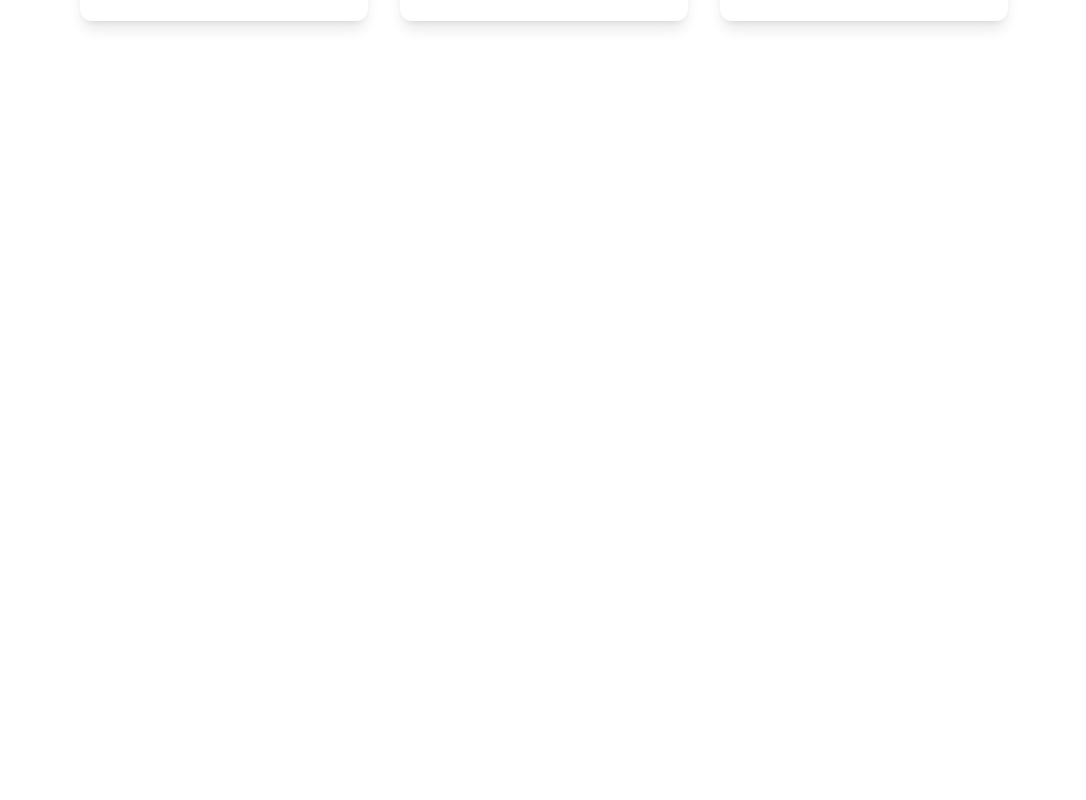
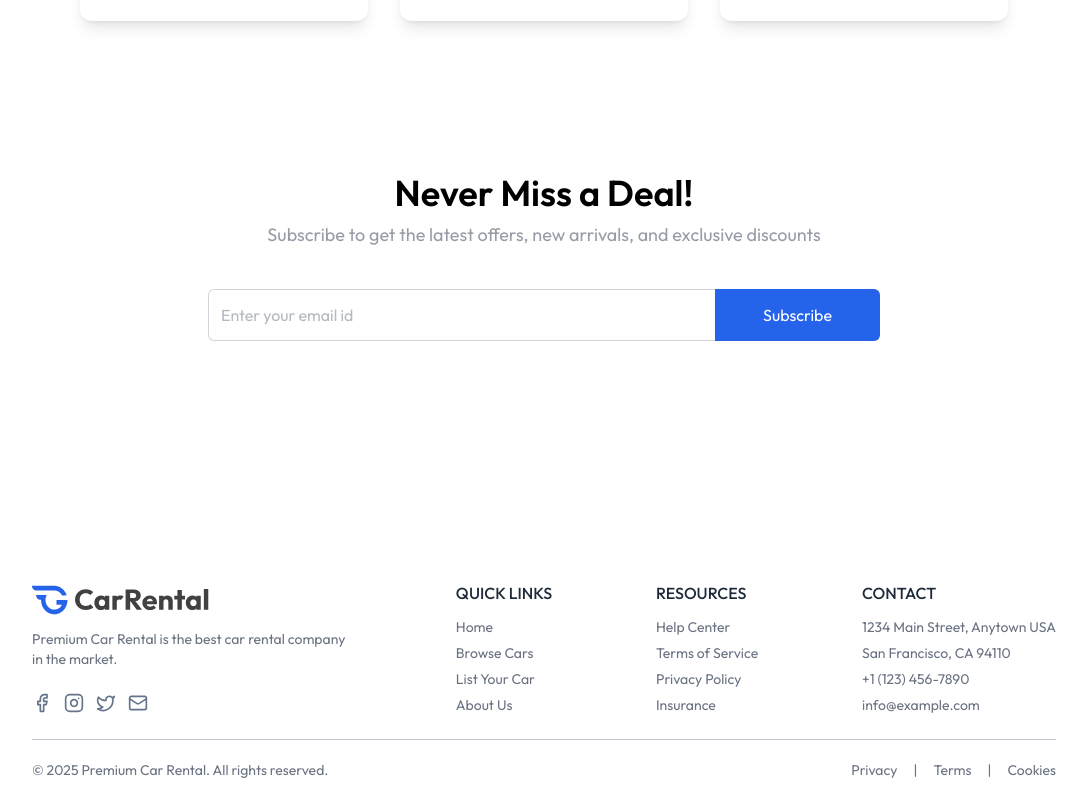
Before and after one commit to Faizululum/car-rental, a React (Vite) app in the folder client/: page / in a window 1280 px wide. Shown: the part 2826-3626 px from the top of the page, without its empty margins (96-1182 px from the left). Before the commit the page ends 2959 px from the top, so only its background shows below. Built offline with nearby package versions, Linux system fonts and the light colour scheme.

Commit message:
feat: create Footer section

```diff
--- a/client/src/App.jsx
+++ b/client/src/App.jsx
@@ -5,6 +5,7 @@
 import CarDetails from "./pages/CarDetails";
 import Cars from "./pages/Cars";
 import MyBookings from "./pages/MyBookings";
+import Footer from "./components/Footer";
 
 const App = () => {
   const [showLogin, setShowLogin] = useState(false);
@@ -20,6 +21,8 @@
         <Route path="/cars" element={<Cars />} />
         <Route path="/my-bookings" element={<MyBookings />} />
       </Routes>
+
+      {!isOwnerPath && <Footer />}
     </>
   );
 };
--- /dev/null
+++ b/client/src/components/Footer.jsx
@@ -0,0 +1,109 @@
+import React from "react";
+import { assets } from "../assets/assets";
+
+const Footer = () => {
+  return (
+    <div className="px md:px-16 lg:px-24 xl:px-32 mt-60 text-sm text-gray-500">
+      <div className="flex flex-wrap justify-between items-start gap-8 pb-6 border-borderColor border-b">
+        <div>
+          <img
+            src={assets.logo}
+            alt="logo"
+            className="h-8 md:h-9"
+          />
+          <p className="max-w-80 mt-3">
+            Premium Car Rental is the best car rental company in the market.
+          </p>
+          <div className="flex items-center gap-3 mt-6">
+            <a href="#">
+                <img src={assets.facebook_logo} className="w-5 h-5" alt="facebook logo" />
+            </a>
+            <a href="#">
+                <img src={assets.instagram_logo} className="w-5 h-5" alt="facebook logo" />
+            </a>
+            <a href="#">
+                <img src={assets.twitter_logo} className="w-5 h-5" alt="facebook logo" />
+            </a>
+            <a href="#">
+                <img src={assets.gmail_logo} className="w-5 h-5" alt="facebook logo" />
+            </a>
+          </div>
+        </div>
+
+        <div>
+          <h2 className="text-base font-medium uppercase text-gray-800">Quick Links</h2>
+          <ul className="mt-3 flex flex-col gap-1.5">
+            <li>
+              <a href="#">Home</a>
+            </li>
+            <li>
+              <a href="#">Browse Cars</a>
+            </li>
+            <li>
+              <a href="#">List Your Car</a>
+            </li>
+            <li>
+              <a href="#">About Us</a>
+            </li>
+          </ul>
+        </div>
+        <div>
+          <h2 className="text-base font-medium uppercase text-gray-800">Resources</h2>
+          <ul className="mt-3 flex flex-col gap-1.5">
+            <li>
+              <a href="#">Help Center</a>
+            </li>
+            <li>
+              <a href="#">Terms of Service</a>
+            </li>
+            <li>
+              <a href="#">Privacy Policy</a>
+            </li>
+            <li>
+              <a href="#">Insurance</a>
+            </li>
+          </ul>
+        </div>
+        <div>
+          <h2 className="text-base font-medium uppercase text-gray-800">Contact</h2>
+          <ul className="mt-3 flex flex-col gap-1.5">
+            <li>
+              1234 Main Street, Anytown USA
+            </li>
+            <li>
+                San Francisco, CA 94110
+            </li>
+            <li>
+                +1 (123) 456-7890
+            </li>
+            <li>
+                info@example.com
+            </li>
+          </ul>
+        </div>
+
+      </div>
+      <div className="flex flex-col md:flex-row gap-2 items-center justify-between py-5">
+        <p>
+          © {new Date().getFullYear()}{" "}
+          <a href="#">Premium Car Rental</a>. All rights reserved.
+        </p>
+        <ul className="flex items-center gap-4">
+          <li>
+            <a href="#">Privacy</a>
+          </li>
+          <li>|</li>
+          <li>
+            <a href="#">Terms</a>
+          </li>
+          <li>|</li>
+          <li>
+            <a href="#">Cookies</a>
+          </li>
+        </ul>
+      </div>
+    </div>
+  );
+};
+
+export default Footer;
--- /dev/null
+++ b/client/src/components/Newsletter.jsx
@@ -0,0 +1,29 @@
+import React from "react";
+
+const Newsletter = () => {
+  return (
+    <div className="flex flex-col items-center justify-center text-center space-y-2 max-md:px-4 my-10 mb-40">
+      <h1 className="md:text-4xl text-2xl font-semibold">Never Miss a Deal!</h1>
+      <p className="md:text-lg text-gray-500/70 pb-8">
+        Subscribe to get the latest offers, new arrivals, and exclusive
+        discounts
+      </p>
+      <form className="flex items-center justify-between max-w-2xl w-full md:h-13 h-12">
+        <input
+          className="border border-gray-300 rounded-md h-full border-r-0 outline-none w-full rounded-r-none px-3 text-gray-500"
+          type="text"
+          placeholder="Enter your email id"
+          required
+        />
+        <button
+          type="submit"
+          className="md:px-12 px-8 h-full text-white bg-primary hover:bg-primary-dull transition-all cursor-pointer rounded-md rounded-l-none"
+        >
+          Subscribe
+        </button>
+      </form>
+    </div>
+  );
+};
+
+export default Newsletter;
--- a/client/src/pages/Home.jsx
+++ b/client/src/pages/Home.jsx
@@ -3,6 +3,7 @@
 import FeaturedSection from '../components/FeaturedSection'
 import Banner from '../components/Banner'
 import Testimonial from '../components/Testimonial'
+import Newsletter from '../components/NewsLetter'
 
 const Home = () => {
   return (
@@ -11,6 +12,7 @@
       <FeaturedSection />
       <Banner />
       <Testimonial />
+      <Newsletter />
     </>
   )
 }
```
